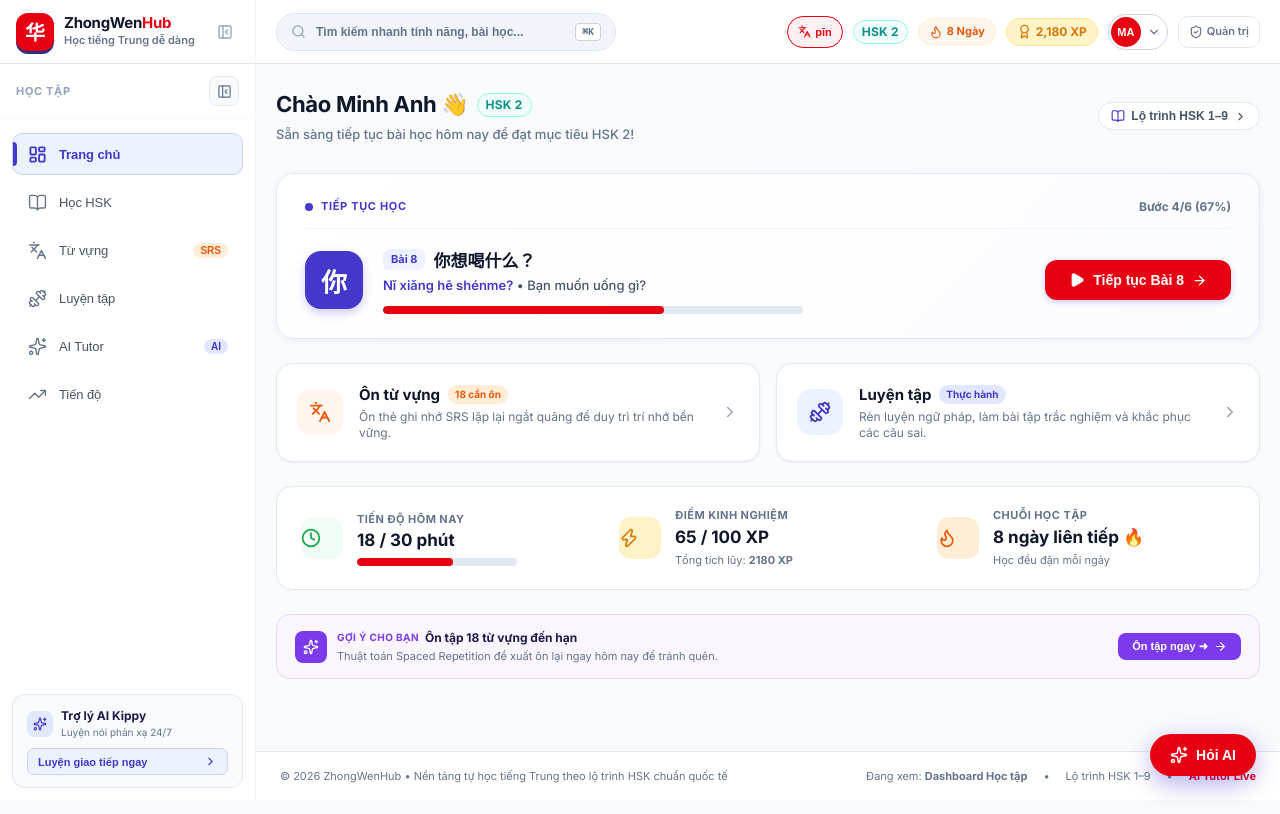
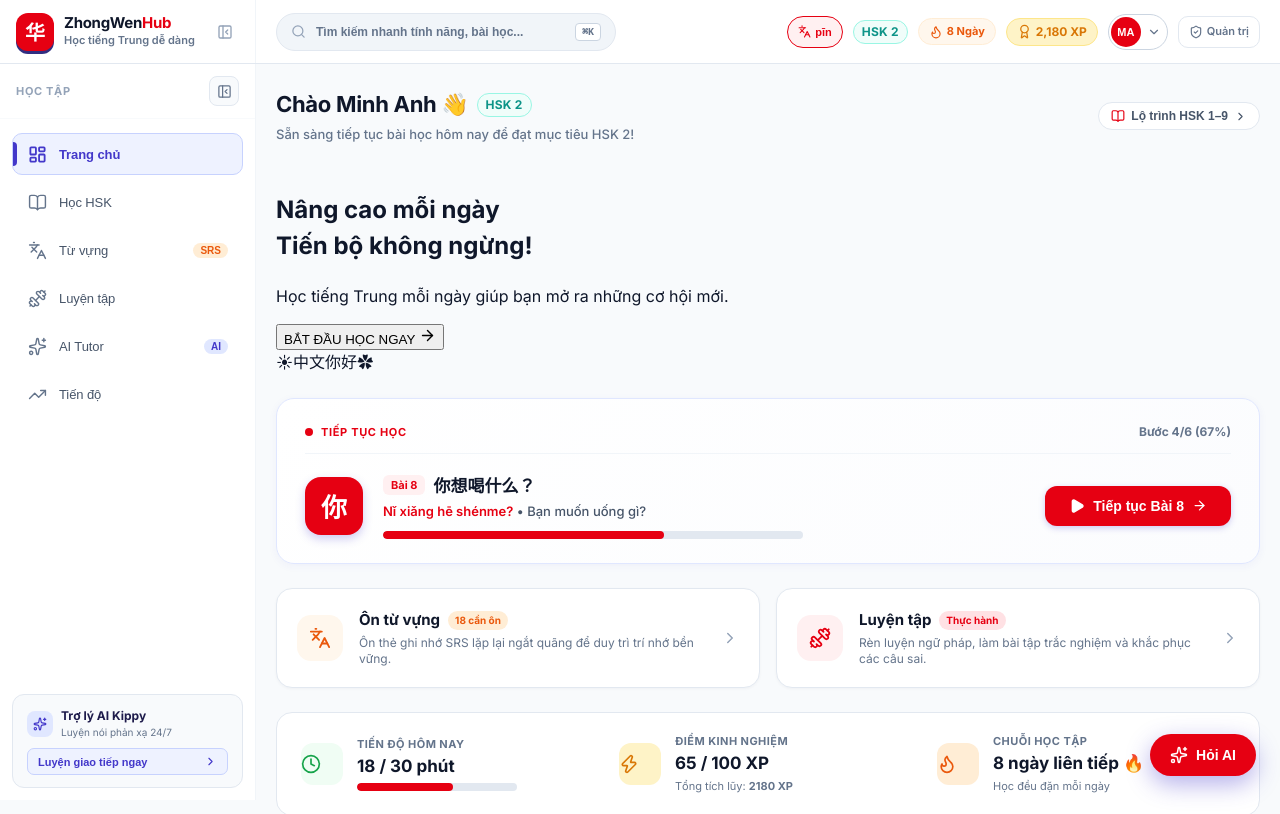
Before and after one commit to nguyen2234/ZhongWenHub, a React (Vite) app in the folder Fontend/: page /dashboard in a window 1280 px wide. Shown: the top 814 px of the page. Built offline with nearby package versions, Linux system fonts and the light colour scheme.

Commit message:
feat(student): screenshot-inspired HanbeeGo dashboard with Viettel red brand

```diff
--- a/Fontend/src/features/dashboard/pages/DashboardPage.tsx
+++ b/Fontend/src/features/dashboard/pages/DashboardPage.tsx
@@ -145,12 +145,17 @@ export const DashboardPage: React.FC<DashboardProps> = ({
           }}
           title="Xem toàn bộ lộ trình HSK"
         >
-          <BookOpen size={14} style={{ color: '#4338ca' }} />
+          <BookOpen size={14} style={{ color: '#e60012' }} />
           <span>Lộ trình HSK 1–9</span>
           <ChevronRight size={13} />
         </button>
       </header>
 
+
+      <section className="hanbee-banner" aria-label="Bắt đầu học tiếng Trung">
+        <div className="hanbee-banner-copy"><h2>Nâng cao mỗi ngày<br/><span>Tiến bộ không ngừng!</span></h2><p>Học tiếng Trung mỗi ngày giúp bạn mở ra những cơ hội mới.</p><button type="button" onClick={() => navigate('/learning-path')}>BẮT ĐẦU HỌC NGAY <ArrowRight size={17}/></button></div>
+        <div className="hanbee-banner-art" aria-hidden="true"><span className="hanbee-art-sun">☀</span><span className="hanbee-art-hanzi">中文</span><span className="hanbee-art-book">你好</span><span className="hanbee-art-flower">✿</span></div>
+      </section>
       {/* =====================================================================
           SECTION B: CONTINUE LEARNING (Main Focal Point)
           ===================================================================== */}
@@ -173,7 +178,7 @@ export const DashboardPage: React.FC<DashboardProps> = ({
                 width: '8px',
                 height: '8px',
                 borderRadius: '50%',
-                backgroundColor: '#4338ca',
+                backgroundColor: '#e60012',
                 display: 'inline-block',
               }}
             />
@@ -181,7 +186,7 @@ export const DashboardPage: React.FC<DashboardProps> = ({
               style={{
                 fontSize: '11px',
                 fontWeight: 800,
-                color: '#4338ca',
+                color: '#e60012',
                 textTransform: 'uppercase',
                 letterSpacing: '0.06em',
               }}
@@ -216,7 +221,7 @@ export const DashboardPage: React.FC<DashboardProps> = ({
               width: '58px',
               height: '58px',
               borderRadius: '16px',
-              backgroundColor: '#4338ca',
+              backgroundColor: '#e60012',
               color: '#ffffff',
               display: 'flex',
               alignItems: 'center',
@@ -240,8 +245,8 @@ export const DashboardPage: React.FC<DashboardProps> = ({
                   fontWeight: 800,
                   padding: '2px 8px',
                   borderRadius: '6px',
-                  backgroundColor: '#eef2ff',
-                  color: '#4338ca',
+                  backgroundColor: '#fff0f1',
+                  color: '#e60012',
                 }}
               >
                 Bài {currentLesson?.lessonNumber || 8}
@@ -259,7 +264,7 @@ export const DashboardPage: React.FC<DashboardProps> = ({
             </div>
 
             <div style={{ fontSize: '13px', color: '#475569', marginTop: '4px', fontWeight: 500 }}>
-              <span style={{ color: '#4338ca', fontWeight: 600 }}>
+              <span style={{ color: '#e60012', fontWeight: 600 }}>
                 {currentLesson?.pinyin || 'Nǐ xiǎng hē shénme?'}
               </span>
               {' • '}
@@ -378,8 +383,8 @@ export const DashboardPage: React.FC<DashboardProps> = ({
                 width: '46px',
                 height: '46px',
                 borderRadius: '14px',
-                backgroundColor: '#eef2ff',
-                color: '#4338ca',
+                backgroundColor: '#fff0f1',
+                color: '#e60012',
                 display: 'flex',
                 alignItems: 'center',
                 justifyContent: 'center',
@@ -407,8 +412,8 @@ export const DashboardPage: React.FC<DashboardProps> = ({
                     fontWeight: 700,
                     padding: '2px 7px',
                     borderRadius: '9999px',
-                    backgroundColor: '#e0e7ff',
-                    color: '#4338ca',
+                    backgroundColor: '#ffe1e4',
+                    color: '#e60012',
                   }}
                 >
                   Thực hành
@@ -495,6 +500,13 @@ export const DashboardPage: React.FC<DashboardProps> = ({
         </div>
       </section>
 
+      <section className="hanbee-side-summary"><div><h2>🔥 Streak của bạn</h2><strong>{streakDays} ngày liên tiếp</strong><p>Giữ vững thói quen học mỗi ngày!</p></div><button type="button" onClick={() => navigate("/progress")}>Xem thống kê học tập <ChevronRight size={16}/></button></section>
+      <section className="hanbee-section" aria-label="Từ vựng hôm nay"><div className="hanbee-section-head"><h2>▦ Từ vựng hôm nay</h2><button type="button" onClick={() => navigate('/vocabulary')}>Xem chi tiết <ChevronRight size={16}/></button></div><div className="hanbee-word"><div><strong>学</strong><span>xué · học tập</span></div><div><b>学习中文</b><span>Xuéxí Zhōngwén</span><p>Học tiếng Trung mỗi ngày.</p><button type="button" onClick={() => { if ('speechSynthesis' in window) { const u = new SpeechSynthesisUtterance('学习中文'); u.lang = 'zh-CN'; window.speechSynthesis.speak(u); } }}>▶ Nghe phát âm</button></div></div></section>
+      <section className="hanbee-section" aria-label="Khám phá khóa học"><div className="hanbee-section-head"><h2>Khóa học HSK dành cho bạn</h2><button type="button" onClick={() => navigate('/learning-path')}>Tất cả khóa học <ChevronRight size={16}/></button></div><div className="hanbee-course-grid">{[1,2,3,4,5,6].map(level => <button key={level} type="button" className="hanbee-course" onClick={() => navigate('/learning-path')}><span className="hanbee-course-art">{['你','好','学','中','文','语'][level-1]}<small>HSK {level}</small></span><strong>Giáo trình HSK {level}</strong><span>{level === 1 ? 'Dành cho người mới bắt đầu' : level < 4 ? 'Kiến thức sơ cấp' : 'Nâng cao kỹ năng tiếng Trung'}</span><em>Khám phá →</em></button>)}</div></section>
+      <section className="hanbee-section" aria-label="Học qua video"><div className="hanbee-section-head"><h2>▶ Học qua video</h2><button type="button" onClick={() => navigate('/skills/listening')}>Xem tất cả <ChevronRight size={16}/></button></div><div className="hanbee-video-grid">{[{title:'Làm quen tiếng Trung',hanzi:'你好'},{title:'Một ngày của tôi',hanzi:'我的一天'},{title:'Hội thoại thường ngày',hanzi:'对话'},{title:'Luyện nghe HSK',hanzi:'听力'}].map(v=><button type="button" className="hanbee-video" key={v.title} onClick={() => navigate('/skills/listening')}><span className="hanbee-video-thumb"><b>{v.hanzi}</b><i>▶</i></span><strong>{v.title}</strong></button>)}</div></section>
+      <section className="hanbee-section" aria-label="Bài học đề xuất"><div className="hanbee-section-head"><h2>✧ Bài học đề xuất cho bạn</h2><button type="button" onClick={() => navigate('/practice')}>Xem tất cả <ChevronRight size={16}/></button></div><div className="hanbee-suggestions">{[{title:'Từ vựng theo chủ đề',sub:'Học theo nhóm nghĩa',route:'/vocabulary',hanzi:'词'},{title:'Cấu trúc câu HSK',sub:'Ngữ pháp trọng tâm',route:'/grammar',hanzi:'语'},{title:'Hội thoại thực tế',sub:'Luyện phản xạ nghe',route:'/skills/listening',hanzi:'听'},{title:'Phát âm chuẩn',sub:'Luyện kỹ năng nói',route:'/skills/speaking',hanzi:'说'}].map(item=><button type="button" key={item.title} className="hanbee-suggestion" onClick={() => navigate(item.route)}><span className="hanbee-suggestion-art">{item.hanzi}</span><strong>{item.title}</strong><small>{item.sub}</small></button>)}</div></section>
+      <section className="hanbee-section" aria-label="Thử thách hàng ngày"><div className="hanbee-section-head"><h2>Thử thách hằng ngày</h2><button type="button" onClick={() => navigate('/practice')}>Tham gia <ChevronRight size={16}/></button></div><div className="hanbee-challenges"><button type="button" onClick={handleStartReview}><span>Ôn từ vựng SRS</span><b>{dueVocabCount} từ cần ôn →</b></button><button type="button" onClick={handleOpenPractice}><span>Luyện tập và tích lũy XP</span><b>{dailyGoal.currentXp}/{dailyGoal.targetXp} XP →</b></button><button type="button" onClick={() => navigate('/leaderboard')}><span>Bảng xếp hạng</span><b>Xem thứ hạng →</b></button></div></section>
+
       {/* =====================================================================
           OPTIONAL: CONTEXTUAL RECOMMENDATION (Only when data exists)
           ===================================================================== */}
@@ -503,8 +515,8 @@ export const DashboardPage: React.FC<DashboardProps> = ({
           style={{
             padding: '14px 18px',
             borderRadius: '14px',
-            backgroundColor: '#faf5ff',
-            border: '1px solid #e9d5ff',
+            backgroundColor: '#fff4f4',
+            border: '1px solid #ffd4d9',
             display: 'flex',
             alignItems: 'center',
             justifyContent: 'space-between',
@@ -519,7 +531,7 @@ export const DashboardPage: React.FC<DashboardProps> = ({
                 width: '32px',
                 height: '32px',
                 borderRadius: '8px',
-                backgroundColor: '#7c3aed',
+                backgroundColor: '#e60012',
                 color: '#ffffff',
                 display: 'flex',
                 alignItems: 'center',
@@ -531,10 +543,10 @@ export const DashboardPage: React.FC<DashboardProps> = ({
             </div>
             <div>
               <div style={{ display: 'flex', alignItems: 'center', gap: '6px' }}>
-                <span style={{ fontSize: '10px', fontWeight: 800, color: '#7c3aed', textTransform: 'uppercase', letterSpacing: '0.04em' }}>
+                <span style={{ fontSize: '10px', fontWeight: 800, color: '#e60012', textTransform: 'uppercase', letterSpacing: '0.04em' }}>
                   Gợi ý cho bạn
                 </span>
-                <span style={{ fontSize: '12px', fontWeight: 800, color: '#1e1b4b' }}>
+                <span style={{ fontSize: '12px', fontWeight: 800, color: '#5b1018' }}>
                   {topRecommendation.title}
                 </span>
               </div>
@@ -554,7 +566,7 @@ export const DashboardPage: React.FC<DashboardProps> = ({
               padding: '7px 14px',
               borderRadius: '8px',
               border: 'none',
-              backgroundColor: '#7c3aed',
+              backgroundColor: '#e60012',
               color: '#ffffff',
               fontSize: '11px',
               fontWeight: 700,
```
